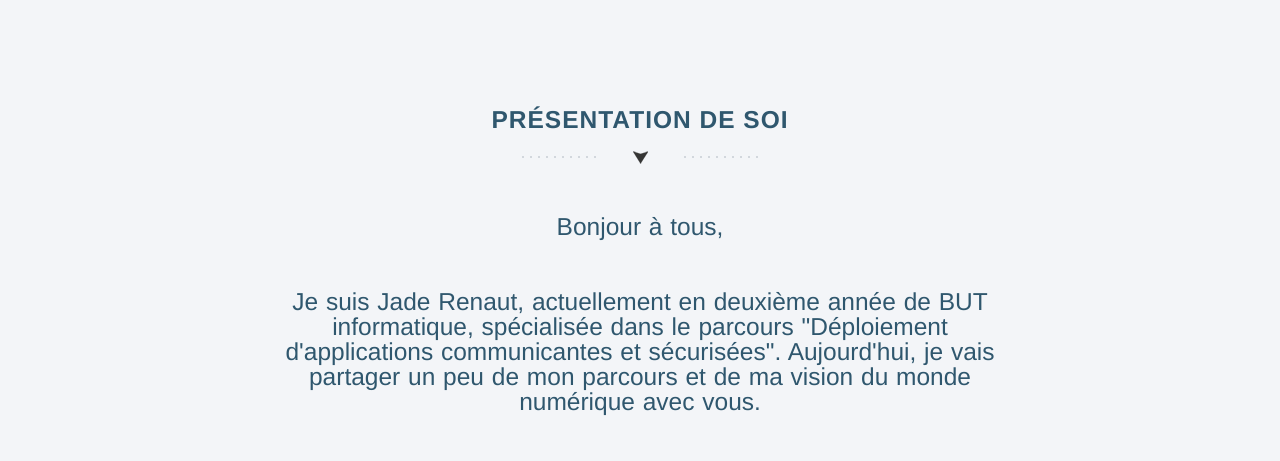
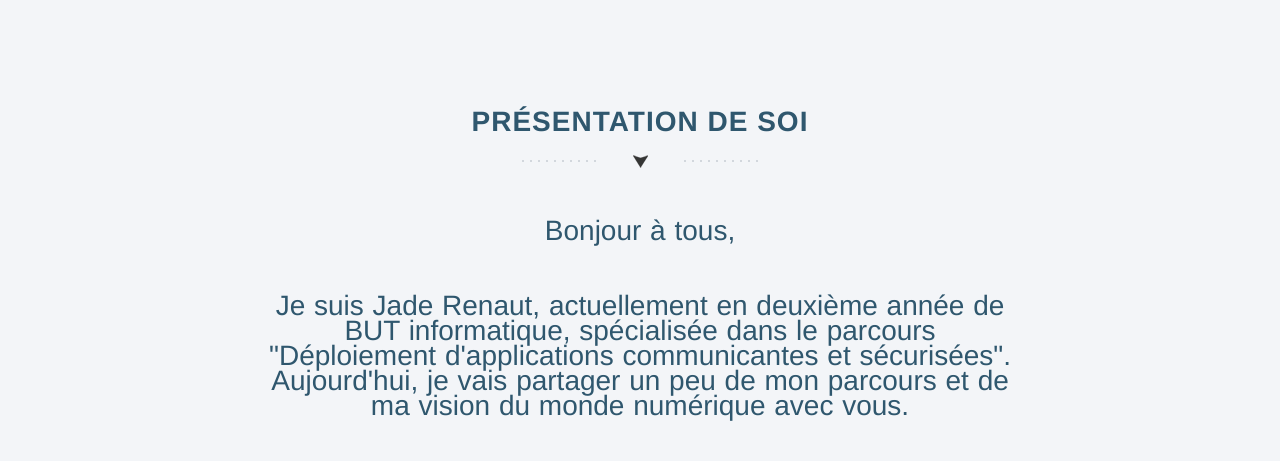
Before and after one commit to JadeRnt/PortfolioBlog, a plain HTML site: page index.html in a window 1280 px wide. Shown: the part 298-759 px from the top of the page. Drawn offline with nearby package versions, Linux system fonts and the light colour scheme.

Commit message:
modif taille texte

```diff
--- a/css/styles.css
+++ b/css/styles.css
@@ -18,11 +18,11 @@ p {
     color: #051015;
     word-spacing: 1px;
     line-height: 25px;
-    font-size: 1.75em;
+    font-size: 2em;
 }
 
 h2 {
-    font-size: 2em;
+    font-size: 2.25em;
     color: #2f576e;
     text-transform: uppercase;
     font-weight: bold;
@@ -38,12 +38,12 @@ h2::after {
 
 p {
     color: #2f576e;
-    font-size: 1.75em;
+    font-size: 2em;
 }
 
 h1 {
     color: #0d1f2d;
-    font-size: 2.25em;
+    font-size: 2.5em;
 }
 
 en {
@@ -360,7 +360,7 @@ Présentation
 }
 
 h1.arrow {
-    font-size: 1.75em;
+    font-size: 2em;
     text-transform: uppercase;
     color: #2f576e;
     letter-spacing: 1px;
```
